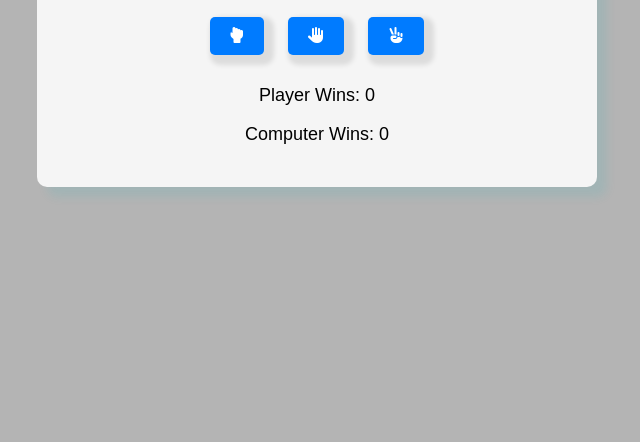
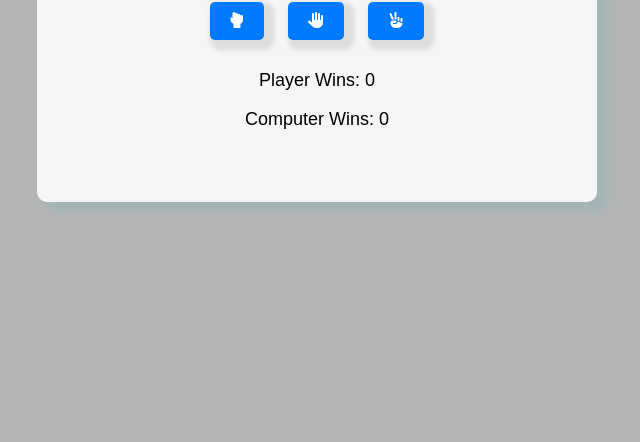
Before and after one commit to Surjaa/Rock-Paper-Scissor, a plain HTML site: page Rock, Paper and Scissor/index.html in a window 1280 px wide. Shown: the part 358-800 px from the top of the page, without its empty margins (323-963 px from the left). Drawn offline with Linux system fonts and the light colour scheme.

Commit message:
styles.css

```diff
--- a/Rock, Paper and Scissor/styles.css
+++ b/Rock, Paper and Scissor/styles.css
@@ -17,7 +17,7 @@ body {
     border-radius: 10px;
     box-shadow: 10px 10px 10px rgba(0, 187, 201, 0.1);
     max-width: 500px;
-    height: 230px;
+    height: 260px;
     width: 100%;
 }
 
```
